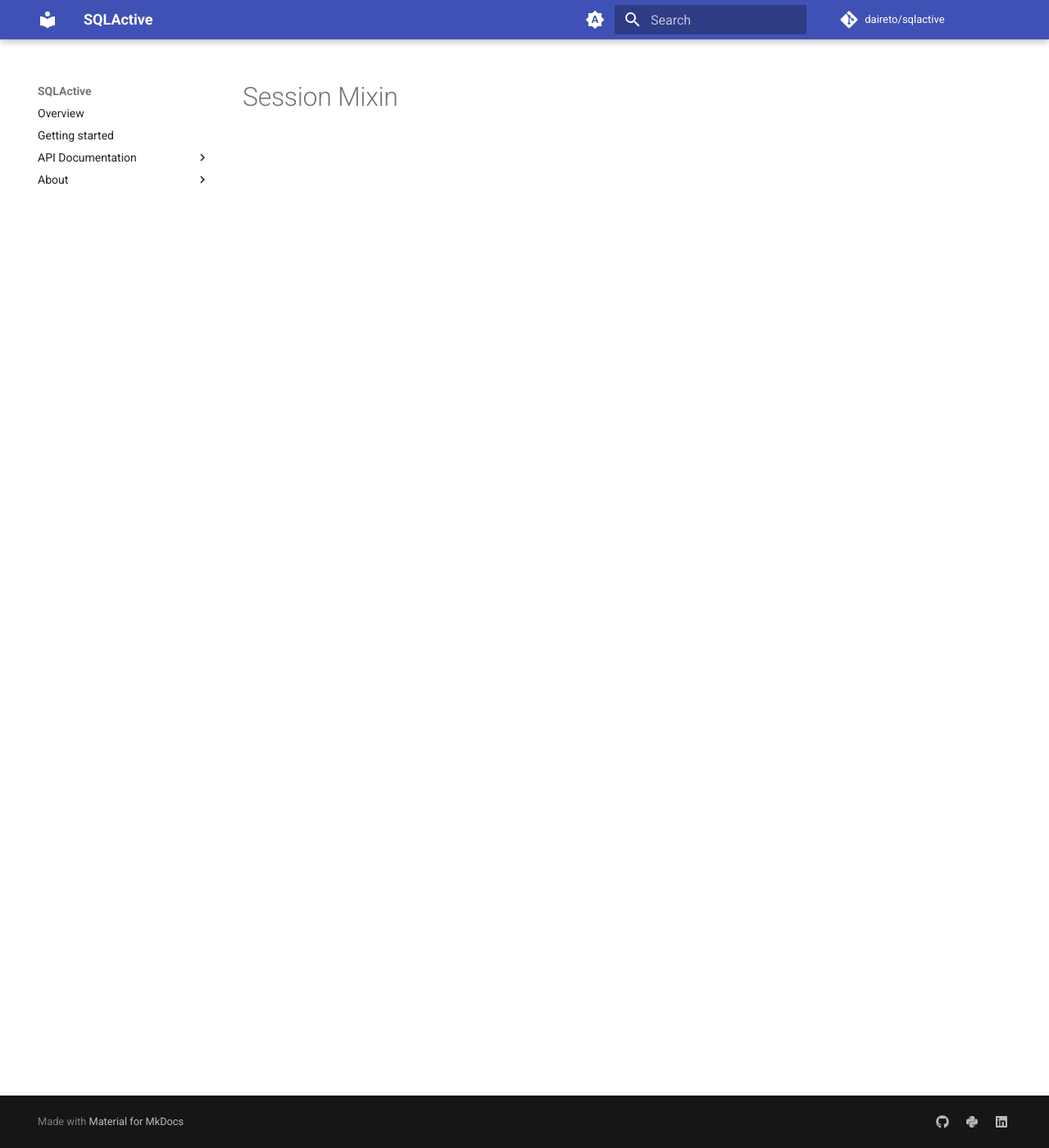
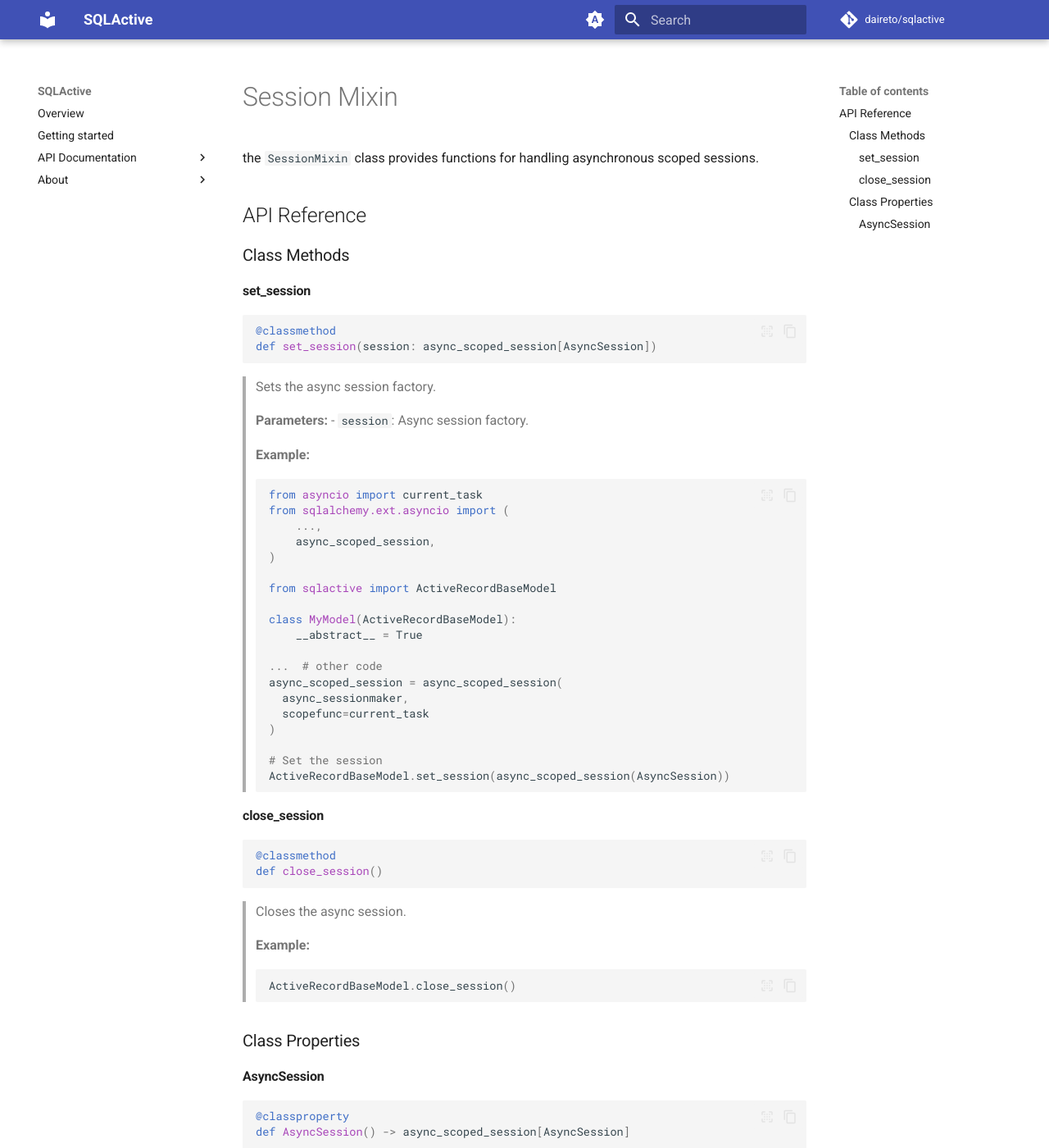
Before and after one commit to daireto/sqlactive, an MkDocs documentation site: the page built from docs/api/session-mixin.md, in a window 1280 px wide and 1400 px high. Shown: the whole window at 82% size. Built offline with MkDocs 1.6.1 and Material for MkDocs 9.7.7, drawn with Linux system fonts in a browser that asks for light colours; comment, search, counter and statistics services are not loaded; some of the changed text lies outside the part shown.

Commit message:
docs: add session mixin docs

````diff
--- a/docs/api/session-mixin.md
+++ b/docs/api/session-mixin.md
@@ -1 +1,75 @@
 # Session Mixin
+
+the `SessionMixin` class provides functions for handling asynchronous
+scoped sessions.
+
+## API Reference
+
+### Class Methods
+
+#### set_session
+```python
+@classmethod
+def set_session(session: async_scoped_session[AsyncSession])
+```
+
+> Sets the async session factory.
+
+> **Parameters:**
+> - `session`: Async session factory.
+
+> **Example:**
+> ```python
+> from asyncio import current_task
+> from sqlalchemy.ext.asyncio import (
+>     ...,
+>     async_scoped_session,
+> )
+>
+> from sqlactive import ActiveRecordBaseModel
+>
+> class MyModel(ActiveRecordBaseModel):
+>     __abstract__ = True
+>
+> ...  # other code
+> async_scoped_session = async_scoped_session(
+>   async_sessionmaker,
+>   scopefunc=current_task
+> )
+>
+> # Set the session
+> ActiveRecordBaseModel.set_session(async_scoped_session(AsyncSession))
+> ```
+
+#### close_session
+```python
+@classmethod
+def close_session()
+```
+
+> Closes the async session.
+
+> **Example:**
+> ```python
+> ActiveRecordBaseModel.close_session()
+> ```
+
+### Class Properties
+
+#### AsyncSession
+```python
+@classproperty
+def AsyncSession() -> async_scoped_session[AsyncSession]
+```
+
+> Async session factory.
+
+> **Raises:**
+> - `NoSessionError`: If no session is available.
+
+> **Example:**
+> ```python
+> async with SaActiveRecord.AsyncSession() as session:
+>     session.add(model)
+>     await session.commit()
+> ```
````
Also changed, not shown: 1 other file.
